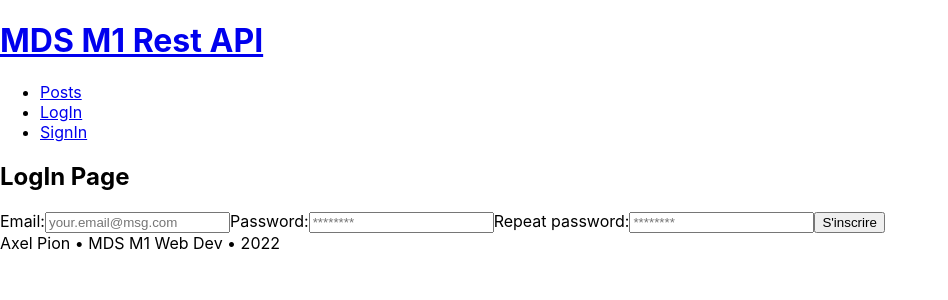
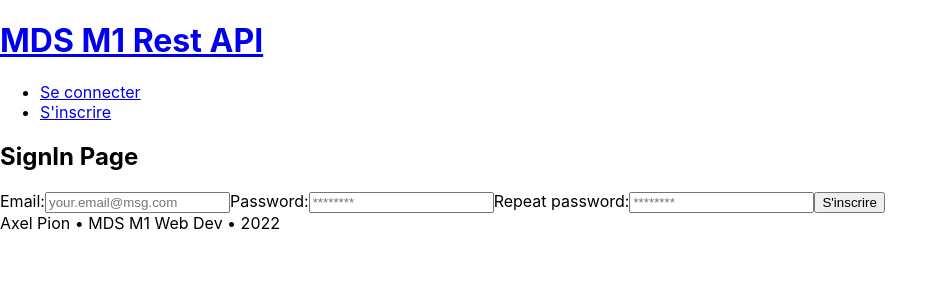
Before and after one commit to Maengdok/MDS_M1_Rest_API_Front, a React (Create React App) app: page /signin in a window 1280 px wide. Shown: the top 300 px of the page, without its empty margins (0-948 px from the left). Built offline with nearby package versions, Linux system fonts and the light colour scheme.

Commit message:
feat(): added token in session storage, verify role to access post route, clear session storage on logout

```diff
--- a/package.json
+++ b/package.json
@@ -6,6 +6,8 @@
     "@testing-library/jest-dom": "^5.16.5",
     "@testing-library/react": "^13.4.0",
     "@testing-library/user-event": "^13.5.0",
+    "axios": "^1.1.3",
+    "jwt-decode": "^3.1.2",
     "react": "^18.2.0",
     "react-dom": "^18.2.0",
     "react-router-dom": "^6.4.3",
--- a/src/App.js
+++ b/src/App.js
@@ -2,6 +2,6 @@ import './App.css';
 
 export const App = () => (
     <div>
-        <h2>Hello, world !</h2>
+        <h2>Salut, monde !</h2>
     </div>
 );
--- a/src/Components/Navbar.js
+++ b/src/Components/Navbar.js
@@ -1,4 +1,17 @@
 import { BrowserRouter as Router } from "react-router-dom";
+import jwt from "jwt-decode";
+
+
+const decodeJwt = () => {
+    let token = window.sessionStorage.getItem('token');
+
+    if (!token) {
+        return false;
+    } else {
+        let role = jwt(token).role;
+        return role === 'ROLE_ADMIN';
+    }
+}
 
 export const Navbar = () => {
     return (
@@ -7,14 +20,29 @@ export const Navbar = () => {
                 <a href={`/`}><h1>MDS M1 Rest API</h1></a>
                 <nav>
                     <ul>
+                            { decodeJwt() === false ?
+                                <>
+                                </>
+                                :
+                                <>
+                                    <li>
+                                        <a href={`/post`}>Créer un Post</a>
+                                    </li>
+                                </>
+                            }
                         <li>
-                            <a href={`/posts`}>Posts</a>
+                            { window.sessionStorage.length > 0 ?
+                                <>
+                                    <a href={`/logout`}>Se déconnecter</a>
+                                </>
+                            :
+                                <>
+                                    <a href={`/login`}>Se connecter</a>
+                                </>
+                            }
                         </li>
                         <li>
-                            <a href={`/login`}>LogIn</a>
-                        </li>
-                        <li>
-                            <a href={`/signin`}>SignIn</a>
+                            <a href={`/signin`}>S'inscrire</a>
                         </li>
                     </ul>
                 </nav>
--- a/src/Pages/Error.js
+++ b/src/Pages/Error.js
@@ -7,7 +7,7 @@ export const Error = () => {
     return (
         <div id="error-page">
             <h1>Oops!</h1>
-            <p>Sorry, an unexpected error has occurred.</p>
+            <p>Une erreur est survenue.</p>
             <p>
                 <i>{error.statusText || error.message}</i>
             </p>
--- a/src/Pages/LogIn.js
+++ b/src/Pages/LogIn.js
@@ -1,4 +1,5 @@
 import { Component } from 'react';
+import axios from "axios";
 
 export default class LogIn extends Component {
     constructor(props) {
@@ -14,10 +15,34 @@ export default class LogIn extends Component {
     }
 
     handleChange = (event) => {
-        this.setState({value: event.target.value});
+        const target = event.target;
+        const name = target.name;
+        const value = target.value;
+
+        this.setState({
+            [name]: value
+        });
     }
 
     handleSubmit = (event) => {
+        if (!this.state.email || !this.state.password) {
+            throw new Error('L\'email et le mot de passe ne peuvent pas être vides.');
+        } else {
+            const body = {
+                'email': this.state.email,
+                'password': this.state.password
+            };
+
+            axios.post('http://localhost:3000/user/login', body, {
+                headers: {
+                    'Access-Control-Allow-Origin': 'http://localhost:3000',
+                    'Content-Type': 'application/json'
+                },
+            })
+                .then((res) => window.sessionStorage.setItem("token", res.data.token))
+                .catch((err) => console.log(err));
+        }
+
         event.preventDefault();
     }
 
@@ -25,14 +50,14 @@ export default class LogIn extends Component {
         return (
             <>
                 <h2>LogIn Page</h2>
-                <form>
-                    <label onSubmit={this.handleSubmit}>
+                <form onSubmit={this.handleSubmit}>
+                    <label>
                         Email:
-                        <input type={"email"} placeholder={"your.email@msg.com"} value={this.state.email} onChange={this.handleChange} />
+                        <input type={"email"} name={"email"} placeholder={"your.email@msg.com"} value={this.state.email} onChange={this.handleChange} />
                     </label>
                     <label>
                         Password:
-                        <input type={"password"} placeholder={"********"} value={this.state.password} onChange={this.handleChange} />
+                        <input type={"password"} name={"password"} placeholder={"********"} value={this.state.password} onChange={this.handleChange} />
                     </label>
                     <input type={"submit"} value={"Valider"} />
                 </form>
--- a/src/Pages/LogOut.js
+++ b/src/Pages/LogOut.js
@@ -1,5 +1,7 @@
+import {redirect} from "react-router-dom";
+
 export const LogOut = () => {
-    return (
-        <h2>LogOut Page</h2>
-    );
+    window.sessionStorage.clear();
+
+    redirect('/');
 }
--- a/src/Pages/Posts.js
+++ b/src/Pages/Post.js
@@ -1,6 +1,6 @@
 import { Component } from 'react';
 
-export default class Posts extends Component {
+export default class Post extends Component {
     constructor(props) {
         super(props);
 
@@ -24,7 +24,7 @@ export default class Posts extends Component {
     render = () => {
         return (
             <>
-                <h2>LogIn Page</h2>
+                <h2>Post Page</h2>
                 <form>
                     <label onSubmit={this.handleSubmit}>
                         Title:
--- a/src/Pages/SignIn.js
+++ b/src/Pages/SignIn.js
@@ -1,4 +1,5 @@
 import { Component } from 'react';
+import axios from "axios";
 
 export default class SignIn extends Component {
     constructor(props) {
@@ -8,6 +9,7 @@ export default class SignIn extends Component {
             email: '',
             password: '',
             confirmPassword: '',
+            message: '',
         };
 
         this.handleChange = this.handleChange.bind(this);
@@ -15,7 +17,13 @@ export default class SignIn extends Component {
     }
 
     handleChange = (event) => {
-        this.setState({value: event.target.value});
+        const target = event.target;
+        const name = target.name;
+        const value = target.value;
+
+        this.setState({
+            [name]: value
+        });
     }
 
     handleSubmit = (event) => {
@@ -25,28 +33,46 @@ export default class SignIn extends Component {
 
     verifyPasswords = () => {
         if (this.state.confirmPassword === this.state.password) {
-            // TODO: Request API
+            const body = {
+                'email': this.state.email,
+                'password': this.state.password
+            };
+
+            axios.post('http://localhost:3000/user/register', body, {
+                headers: {
+                    'Access-Control-Allow-Origin': 'http://localhost:3000',
+                    'Content-Type': 'application/json'
+                },
+            })
+                .then((res) => this.setState({ message: res.data.message }))
+                .catch((err) => this.setState({ message: err }));
         } else {
-            throw new Error("Passwords don't match.");
+            throw new Error("Les mots de passes ne correspondent pas.");
         }
     }
 
     render = () => {
         return (
             <>
-                <h2>LogIn Page</h2>
-                <form>
-                    <label onSubmit={this.handleSubmit}>
+                <h2>SignIn Page</h2>
+                { this.state.message && (
+                        <div>
+                            <p>{ this.state.message }</p>
+                        </div>
+                    )
+                }
+                <form onSubmit={this.handleSubmit}>
+                    <label>
                         Email:
-                        <input type={"email"} placeholder={"your.email@msg.com"} value={this.state.email} onChange={this.handleChange} />
+                        <input type={"email"} name="email" placeholder={"your.email@msg.com"} value={this.state.email} onChange={this.handleChange} />
                     </label>
                     <label>
                         Password:
-                        <input type={"password"} placeholder={"********"} value={this.state.password} onChange={this.handleChange} />
+                        <input type={"password"} name="password" placeholder={"********"} value={this.state.password} onChange={this.handleChange} />
                     </label>
                     <label>
                         Repeat password:
-                        <input type={"password"} placeholder={"********"} value={this.state.confirmPassword} onChange={this.handleChange} />
+                        <input type={"password"} name="confirmPassword" placeholder={"********"} value={this.state.confirmPassword} onChange={this.handleChange} />
                     </label>
                     <input type={"submit"} value={"S'inscrire"} />
                 </form>
--- a/src/index.js
+++ b/src/index.js
@@ -13,7 +13,7 @@ import {Navbar} from "./Components/Navbar";
 import {Error} from "./Pages/Error";
 import {LogOut} from "./Pages/LogOut";
 import SignIn from "./Pages/SignIn";
-import Posts from "./Pages/Posts";
+import Post from "./Pages/Post";
 import LogIn from "./Pages/LogIn";
 import {Footer} from "./Components/Footer";
 
@@ -42,8 +42,8 @@ const router = createBrowserRouter([
                         element: <SignIn />,
                     },
                     {
-                        path: "/posts",
-                        element: <Posts />,
+                        path: "/post",
+                        element: <Post />,
                     },
                 ]
             },
```
Also changed, not shown: 1 other file (tests, documents, lock files or other folders).
